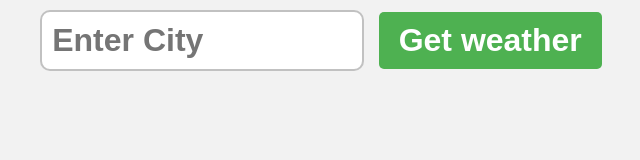
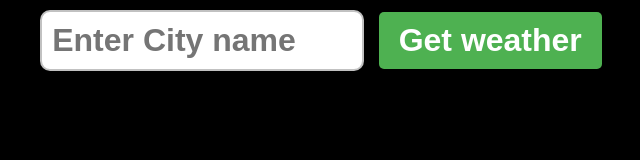
Before and after one commit to Rishabh-Panwar26/Weather-forecast-repo, a plain HTML site: page index.html in a window 1280 px wide. Shown: the whole page, without its empty margins (324-964 px from the left). Drawn offline with Linux system fonts and the light colour scheme.

Commit message:
fixed Problem

```diff
--- a/index.html
+++ b/index.html
@@ -8,7 +8,7 @@
 </head>
 <body>
     <form class="Weatherform">
-        <input type="text" class="cityInput" placeholder="Enter City">
+        <input type="text" class="cityInput" placeholder="Enter City name" spellcheck="false">
         <button type="submit">Get weather</button>
     </form>
 
--- a/style.css
+++ b/style.css
@@ -1,6 +1,6 @@
 body {
     font-family: Arial, sans-serif;
-    background-color: hsl(0, 0%, 95%);
+    background-color: hsl(0, 0%, 0%);
     margin: 0%;
     display: flex;
     flex-direction: column;
```
